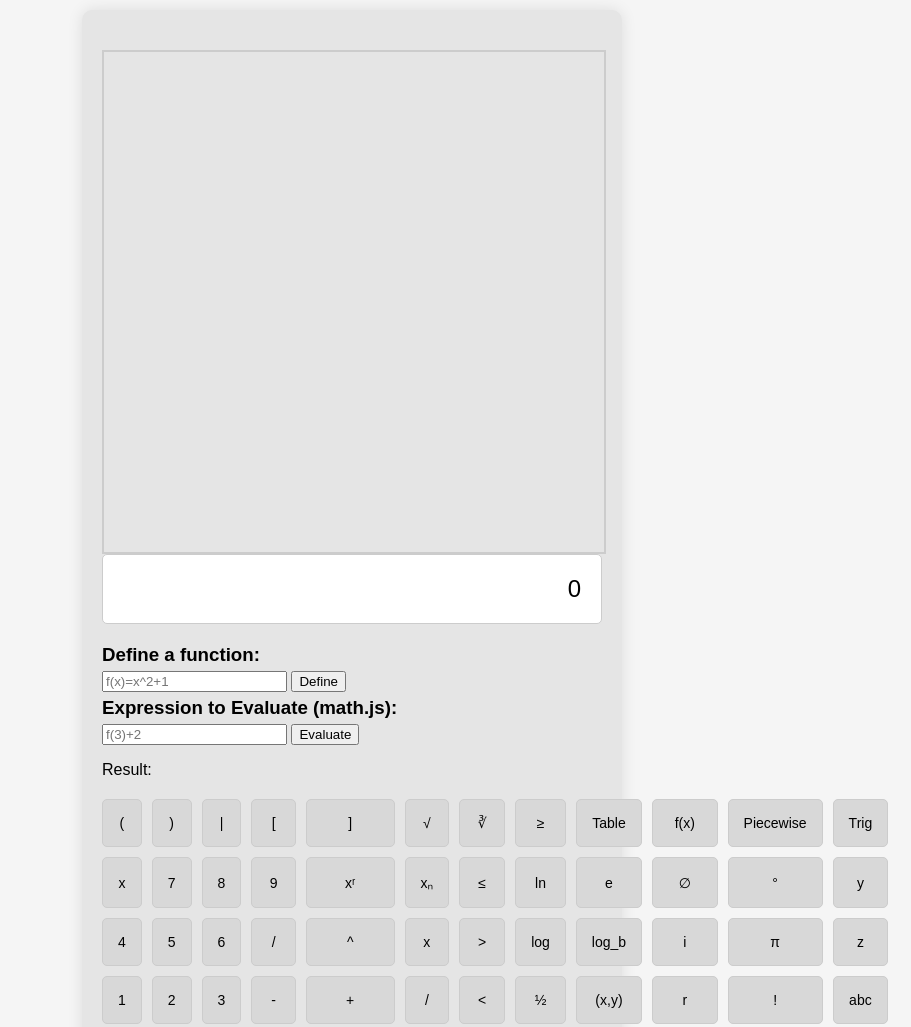
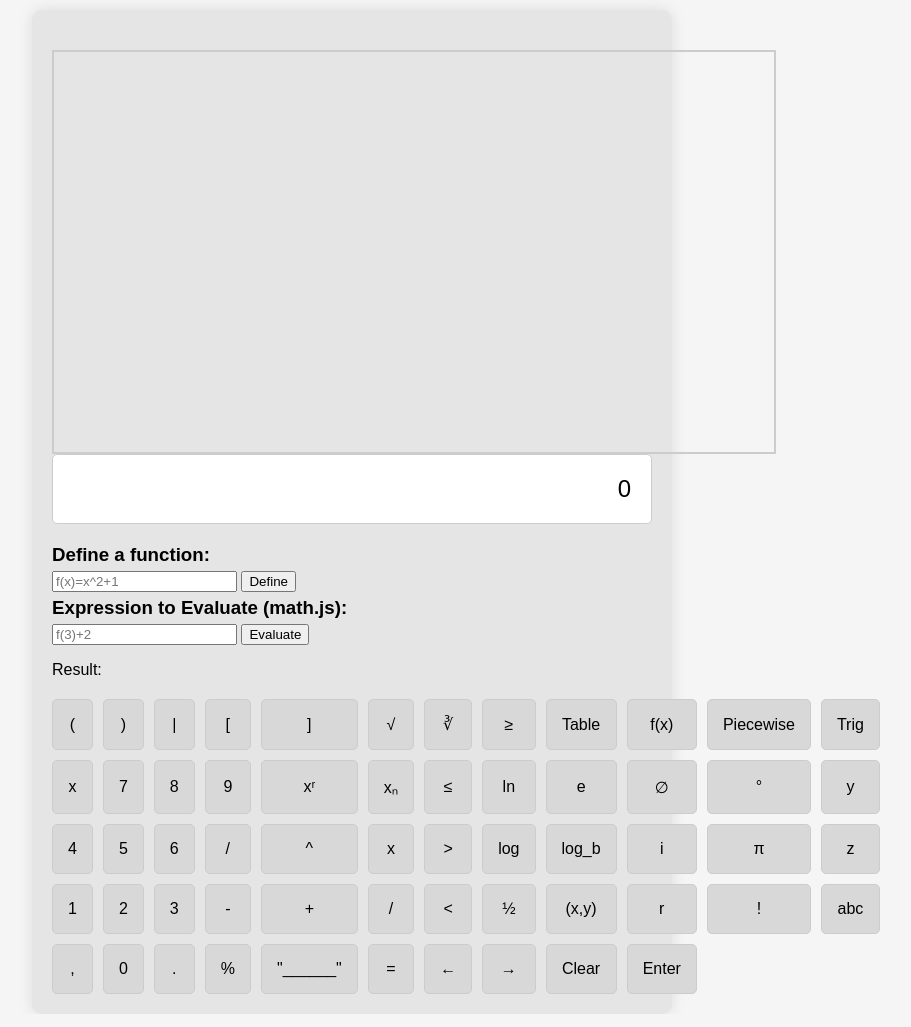
Before and after one commit to sariahdrobins/graphclc, a plain HTML site: page index.html in a window 1280 px wide. Shown: the top 1027 px of the page, without its empty margins (288-1199 px from the left). Drawn offline with nearby package versions, Linux system fonts and the light colour scheme.

Commit message:
Update index.html

```diff
--- a/index.html
+++ b/index.html
@@ -20,7 +20,7 @@
         box-shadow: 0 0 15px rgba(0, 0, 0, 0.1);
         padding: 20px;
         width: 80%;
-        max-width: 500px;
+        max-width: 600px;
         margin-top: 10px;
     }
 
@@ -45,7 +45,7 @@
         background-color: #d8d8d8;
         border: 1px solid #ccc;
         border-radius: 5px;
-        font-size: 14px;
+        font-size: 16px;
         cursor: pointer;
         transition: background-color 0.3s;
     }
@@ -55,8 +55,8 @@
     }
 
     .graph {
-        width: 100%;
-        height: 500px;
+        width: 120%;
+        height: 400px;
         border: 2px solid #ccc;
         margin-top: 20px;
     }
```
